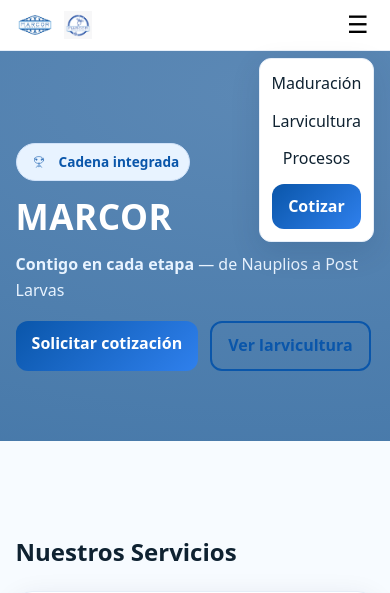
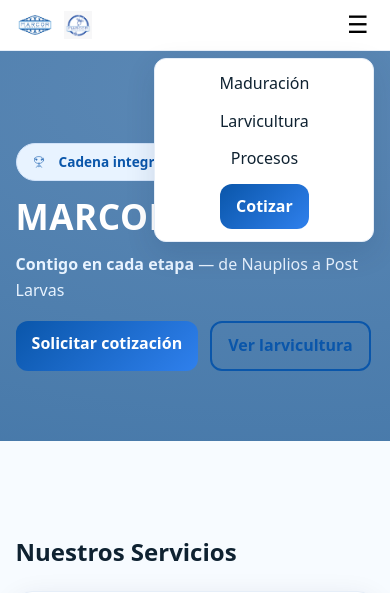
Before and after one commit to jpvinuezas-ui/N-mero-1, a plain HTML site: page index.html in a window 390 px wide. Both pictures are taken after a click on the button "Abrir menú". Shown: the top 593 px of the page. Drawn offline with Linux system fonts and the light colour scheme.

Commit message:
Update styles.css

```diff
--- a/styles.css
+++ b/styles.css
@@ -86,13 +86,30 @@
   .menu{display:none}
   .hamburger{display:block}
 }
-/* Menú móvil sencillo (sin JS extra) */
-@media (max-width: 980px){
-  .hamburger:focus + .menu,
-  .hamburger:hover + .menu{
-    display:flex;flex-direction:column;gap:12px;position:absolute;top:58px;right:4%;
-    background:#fff;border:1px solid var(--line);border-radius:12px;padding:12px;box-shadow:var(--shadow)
+/* Desktop: menú visible en línea */
+.menu{display:flex;align-items:center;gap:18px}
+
+/* Móvil: oculto por defecto y se abre con .open */
+@media (max-width:980px){
+  .menu{
+    display:none;
   }
+  .menu.open{
+    display:flex;
+    flex-direction:column;
+    gap:12px;
+    position:absolute;
+    top:58px;           /* ajusta si tu header es más alto */
+    right:4%;
+    background:#fff;
+    border:1px solid var(--line);
+    border-radius:12px;
+    padding:12px;
+    box-shadow:var(--shadow);
+    z-index:50;
+    min-width: 220px;
+  }
+  .hamburger{display:block}
 }
 /* Servicios: ahora la imagen es <img>, no background */
 .service-card .img { border-radius:12px; overflow:hidden; }
```
